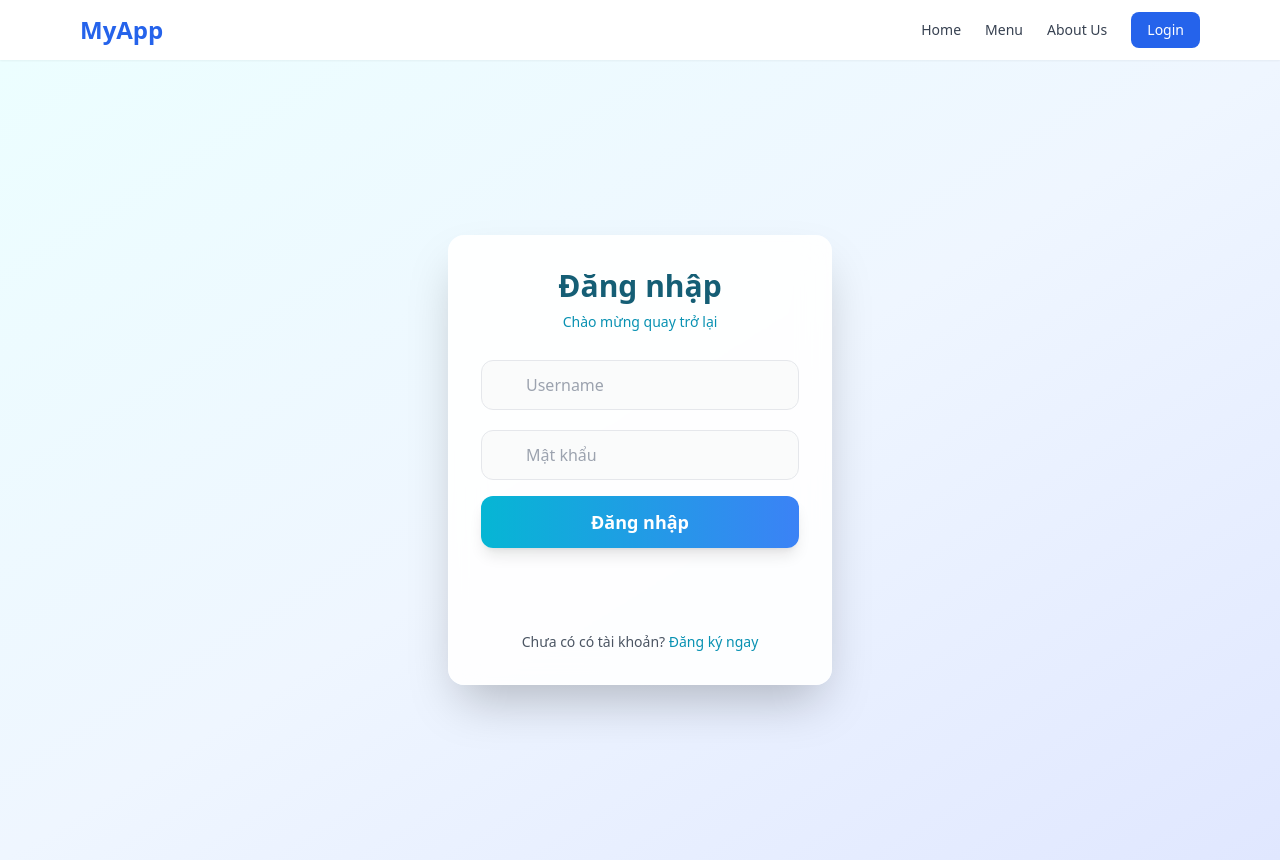
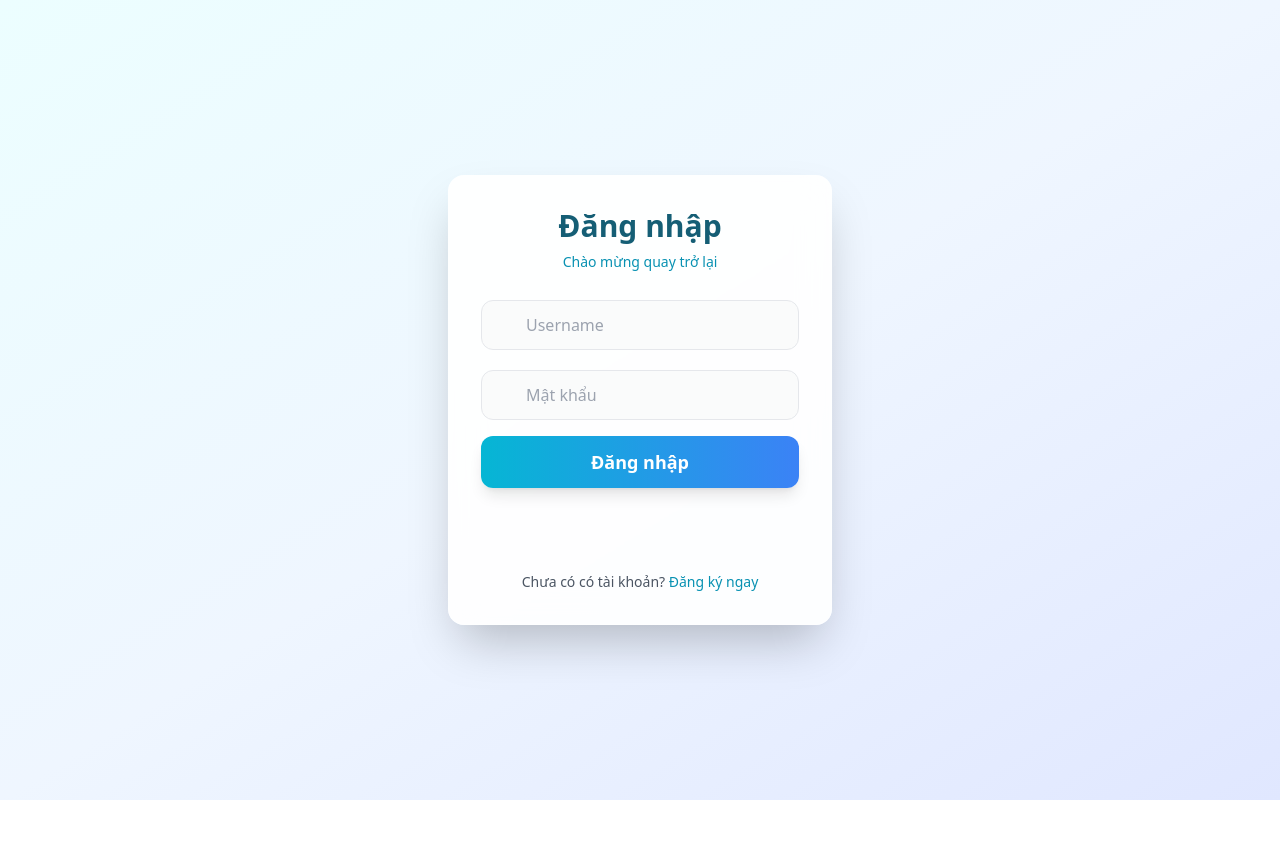
Before and after one commit to cloud-vmih/bakery_shop, a React (Create React App) app in the folder client/: page /login in a window 1280 px wide. After the commit the page ends 800 px from the top, so only its background shows below. Built offline with nearby package versions, Linux system fonts and the light colour scheme; no server answers.

Commit message:
test deploy FE

```diff
--- a/client/src/App.tsx
+++ b/client/src/App.tsx
@@ -13,7 +13,6 @@ export default function AppRoutes() {
     <GoogleOAuthProvider clientId={process.env.REACT_APP_GOOGLE_CLIENT_ID!}>
     <AuthProvider>
     <BrowserRouter>
-      <Header />
       <Routes>
         <Route path="/login" element={<Login />} />
         <Route path="/register" element={<RegisterPage />} />
--- a/client/src/components/Header.tsx
+++ b/client/src/components/Header.tsx
@@ -15,10 +15,9 @@ type HeaderProps = {
   onLogout?: () => void;
 };
 
-export const Header: React.FC<HeaderProps> = ({ onLogin, onLogout }) => {
+export const Header: React.FC<HeaderProps> = ({ user, onLogin, onLogout }) => {
   const [open, setOpen] = React.useState(false);
   const navigate = useNavigate();
-  const { user } = useUser();
 
   // Default onLogin nếu cha không truyền vào
   const handleLogin = onLogin ?? (() => navigate("/login"));
--- a/client/src/pages/Home.tsx
+++ b/client/src/pages/Home.tsx
@@ -17,6 +17,7 @@ const HomePage = () => {
 
   return (
     <>
+      <Header user={user}/>
       <div>Trang chủ</div>;
     </>
   )
--- a/client/src/pages/Login.tsx
+++ b/client/src/pages/Login.tsx
@@ -18,7 +18,7 @@ export default function AuthPage() {
       const data = await loginService(username, password);
       setUser(data.user);
       // Lưu dạng JSON string để interceptor JSON.parse đọc được
-      localStorage.setItem("token", JSON.stringify(data.token));
+      localStorage.setItem("token", data.token);
       switch (data.user.type) {
         case "admin":
           navigate(`/admin`);
```
Also changed, not shown: 12 other files (tests, documents, lock files or other folders).
